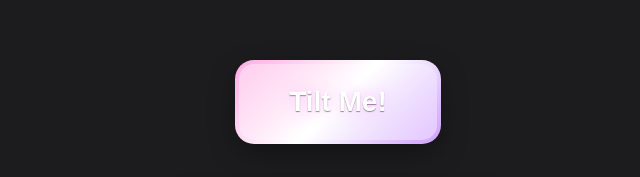
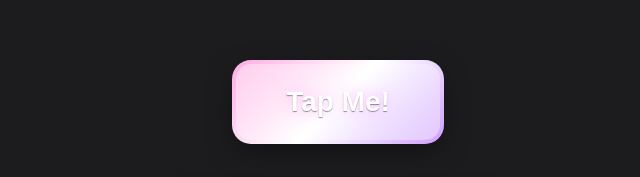
Before and after one commit to ManthanBR/shinybutton, a plain HTML site: page index.html in a window 1280 px wide. Shown: the part 212-389 px from the top of the page, 302-942 px from the left. Drawn offline with Linux system fonts and the light colour scheme.

Commit message:
Update index.html

```diff
--- a/index.html
+++ b/index.html
@@ -8,12 +8,16 @@
 </head>
 <body>
     <div class="button-container">
-        <button id="shinyButton" class="shiny-button">
-            Tilt Me!
-        </button>
+        <!-- Wrap the button with an anchor tag -->
+        <a id="youtubeLink" href="https://youtu.be/BBJa32lCaaY?si=QwOyrw0nZYaaV2wN" target="_blank">
+            <button id="shinyButton" class="shiny-button">
+                Tap Me!
+            </button>
+        </a>
     </div>
 
     <div class="debug-info">
+        <!-- ... (debug info remains the same) ... -->
         <p>Gamma (L/R): <span id="gammaVal">N/A</span>°</p>
         <p>Beta (F/B): <span id="betaVal">N/A</span>°</p>
         <p>Shine X: <span id="shineXVal">N/A</span>% | Shine Y: <span id="shineYVal">N/A</span>%</p>
```
